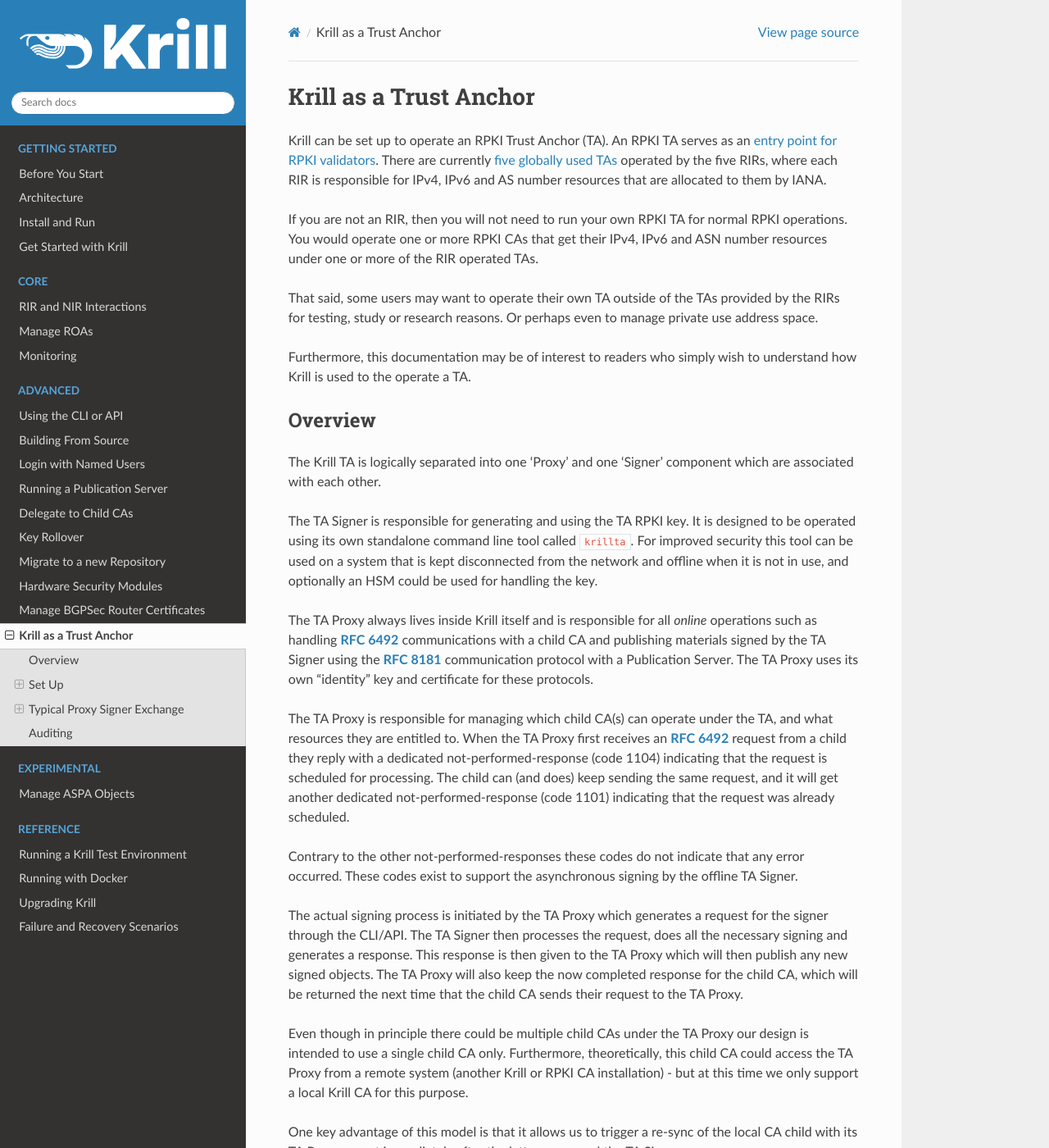
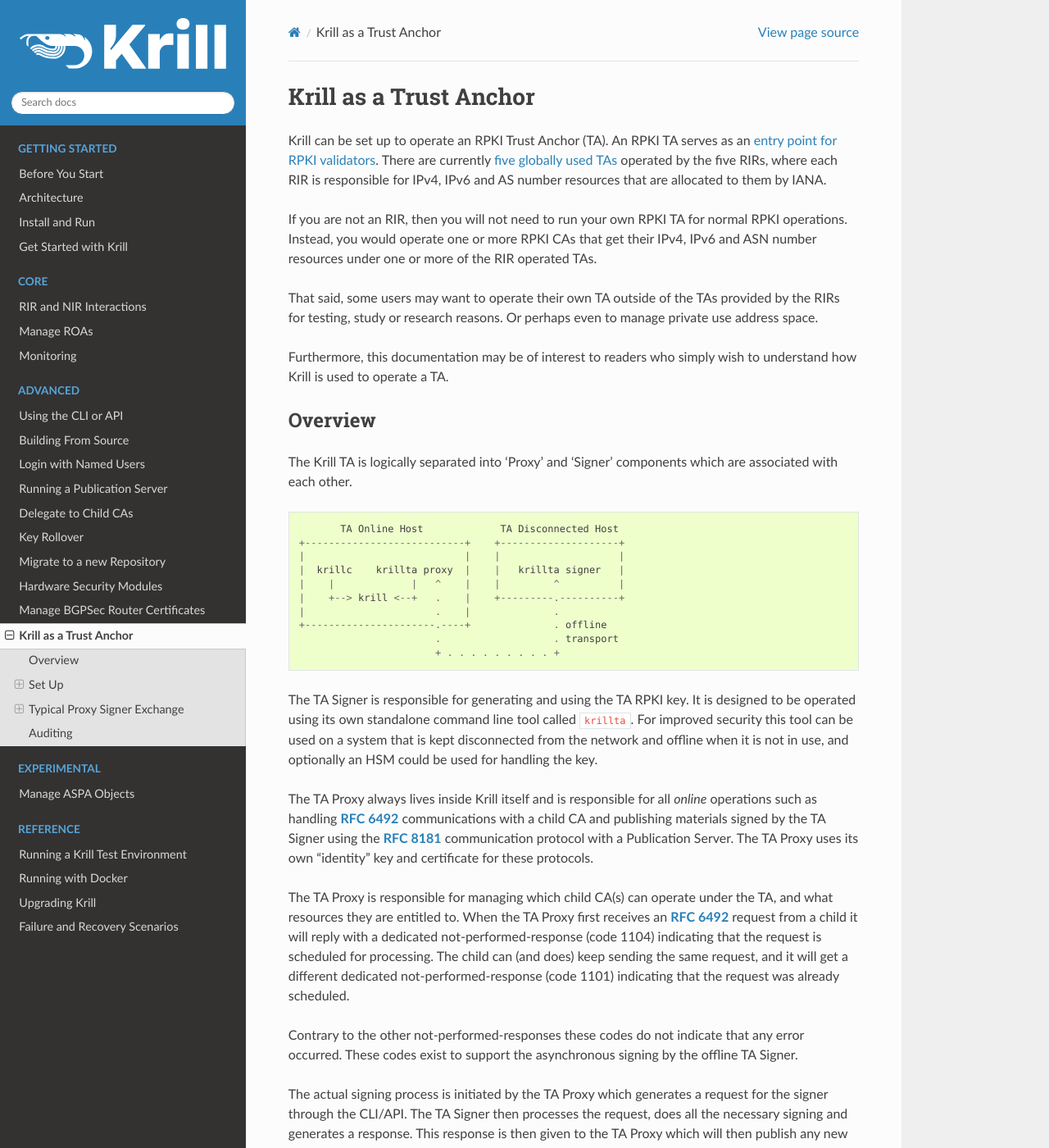
Before and after one commit to NLnetLabs/krill-manual, a Sphinx documentation site: the page built from source/trust-anchor.rst, in a window 1280 px wide and 1400 px high. Shown: the whole window at 82% size. Built offline with Sphinx 7.4.7 and the Read the Docs theme 2.0.0, drawn with Linux system fonts in a browser that asks for light colours; the version number could not be read and is left out; some of the changed text lies outside the part shown.

Commit message:
TA support doc tweaks (#20)

```diff
--- a/source/trust-anchor.rst
+++ b/source/trust-anchor.rst
@@ -10,7 +10,7 @@
 and AS number resources that are allocated to them by IANA.
 
 If you are not an RIR, then you will not need to run your own RPKI TA for
-normal RPKI operations. You would operate one or more RPKI CAs that get
+normal RPKI operations. Instead, you would operate one or more RPKI CAs that get
 their IPv4, IPv6 and ASN number resources under one or more of the RIR
 operated TAs.
 
@@ -19,13 +19,26 @@
 even to manage private use address space.
 
 Furthermore, this documentation may be of interest to readers who simply
-wish to understand how Krill is used to the operate a TA.
+wish to understand how Krill is used to operate a TA.
 
 Overview
 ^^^^^^^^
 
-The Krill TA is logically separated into one 'Proxy' and one 'Signer'
-component which are associated with each other.
+The Krill TA is logically separated into 'Proxy' and 'Signer'
+components which are associated with each other.
+
+.. parsed-literal::
+
+          TA Online Host             TA Disconnected Host
+   +---------------------------+    +--------------------+
+   |                           |    |                    |
+   |  krillc    krillta proxy  |    |   krillta signer   |
+   |    |             |   ^    |    |         ^          |
+   |    +--> krill <--+   .    |    +---------.----------+
+   |                      .    |              .
+   +----------------------.----+              . offline
+                          .                   . transport
+                          + . . . . . . . . . +
 
 The TA Signer is responsible for generating and using the TA RPKI key. It
 is designed to be operated using its own standalone command line tool
@@ -41,11 +54,11 @@
 
 The TA Proxy is responsible for managing which child CA(s) can operate
 under the TA, and what resources they are entitled to. When the TA Proxy
-first receives an :rfc:`6492` request from a child they reply with a
+first receives an :rfc:`6492` request from a child it will reply with a
 dedicated not-performed-response (code 1104) indicating that the request is
 scheduled for processing. The child can (and does) keep sending the same
-request, and it will get another dedicated not-performed-response (code 1101)
-indicating that the request was already scheduled.
+request, and it will get a different dedicated not-performed-response (code
+1101) indicating that the request was already scheduled.
 
 Contrary to the other not-performed-responses these codes do not indicate
 that any error occurred. These codes exist to support the asynchronous
@@ -84,10 +97,14 @@
 Krillta Command Line Tool
 -------------------------
 
-Krill now includes ``krillta``. This is used to manage both the TA Signer,
-in which case it will expect to keep its state on a local disk and the TA
-Proxy, in which case it will connect to the Krill server in the same way
-that ``krillc`` does.
+A ``krillta`` command line tool is now available as a separate package.
+It is not included in the main Krill package because it will likely only
+be needed by a very small number of Krill users.
+
+``krillta`` can be used to manage both the TA Signer, in which case it
+will expect to keep its state on a local disk, and the TA Proxy, in which
+case it will connect to the Krill server in the same way that ``krillc``
+does.
 
 The communication between the TA Proxy and Signer is done using messages
 encoded in simple JSON files. We are planning to wrap these messages in
@@ -97,11 +114,6 @@
 ensuring that the Proxy and Signer will only accept properly signed
 requests and responses, and in the process we will have a verifiable
 audit trail of the interactions.
-
-.. NOTE:: It is still undecided whether we will include ``krillta`` in the
-   packages we build. Because this is only needed by a handful of users
-   we may end up not including it by default, but instead require that
-   users install it using "cargo" instead.
 
 
 Run Krill with TA Support
```
Also changed, not shown: other parts of source/trust-anchor.rst (+2 -2 lines).
